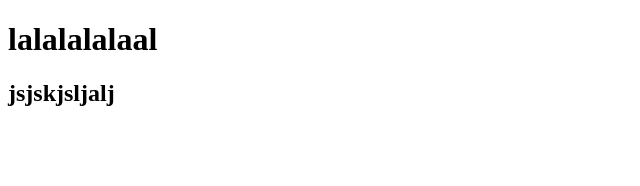
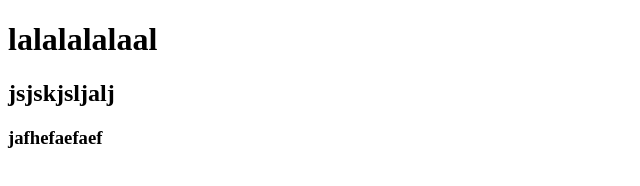
Before and after one commit to Laura-ui149/aula-histricos, a plain HTML site: page index.html in a window 1280 px wide. Shown: the whole page, without its empty margins (0-640 px from the left). Drawn offline with Linux system fonts and the light colour scheme.

Commit message:
terceiro commit

```diff
--- a/index.html
+++ b/index.html
@@ -8,5 +8,6 @@
 <body>
     <h1>lalalalalaal</h1>
     <h2>jsjskjsljalj</h2>
+    <h3>jafhefaefaef</h3>
 </body>
 </html>
```
